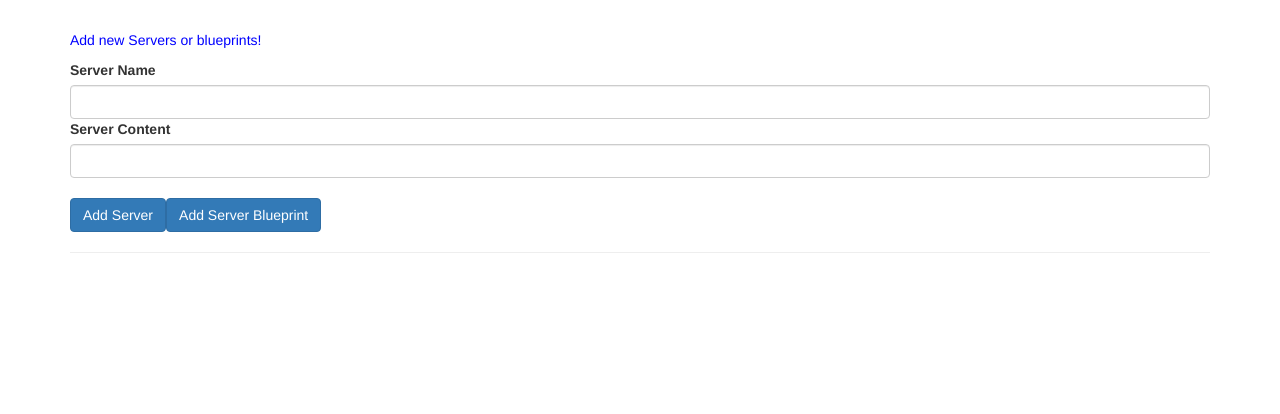
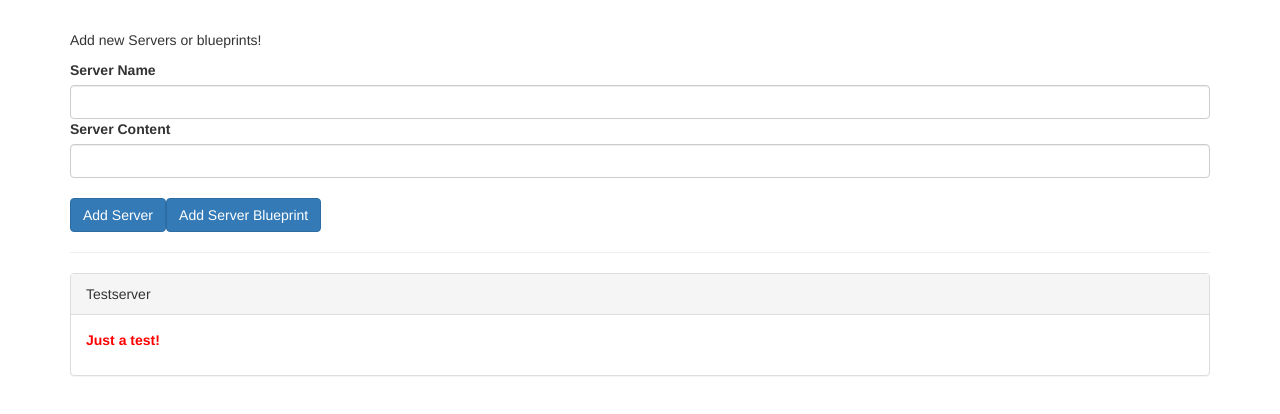
Before and after one commit to median-man/angular-sandbox, an Angular app: page / in a window 1280 px wide. Shown: the top 414 px of the page. Built offline with nearby package versions, Linux system fonts and the light colour scheme.

Commit message:
Refactor app component
Factor app component. App is composed of cockpit and server-elements.
Cockpit can emit two events which app listens for--blueprintCreated and
serverCreated. A new server element is added to the list of servers
rendered by app accordingly.

```diff
--- a/src/app/app.component.html
+++ b/src/app/app.component.html
@@ -1,34 +1,10 @@
 <div class="container">
-  <div class="row">
-    <div class="col-xs-12">
-      <p>Add new Servers or blueprints!</p>
-      <label>Server Name</label>
-      <input type="text" class="form-control" [(ngModel)]="newServerName">
-      <label>Server Content</label>
-      <input type="text" class="form-control" [(ngModel)]="newServerContent">
-      <br>
-      <button
-        class="btn btn-primary"
-        (click)="onAddServer()">Add Server</button>
-      <button
-        class="btn btn-primary"
-        (click)="onAddBlueprint()">Add Server Blueprint</button>
-    </div>
-  </div>
+  <app-cockpit (serverCreated)="onServerAdded($event)" (blueprintCreated)="onBlueprintAdded($event)"></app-cockpit>
   <hr>
   <div class="row">
     <div class="col-xs-12">
-      <div
-        class="panel panel-default"
-        *ngFor="let element of serverElements">
-        <div class="panel-heading">{{ element.name }}</div>
-        <div class="panel-body">
-          <p>
-            <strong *ngIf="element.type === 'server'" style="color: red">{{ element.content }}</strong>
-            <em *ngIf="element.type === 'blueprint'">{{ element.content }}</em>
-          </p>
-        </div>
-      </div>
+      <app-server-element *ngFor="let serverElement of serverElements"
+        [element]="serverElement"></app-server-element>
     </div>
   </div>
 </div>
--- a/src/app/app.component.ts
+++ b/src/app/app.component.ts
@@ -6,23 +6,21 @@ import { Component } from '@angular/core';
   styleUrls: ['./app.component.css']
 })
 export class AppComponent {
-  serverElements = [];
-  newServerName = '';
-  newServerContent = '';
+  serverElements = [{ type: 'server', name: 'Testserver', content: 'Just a test!' }];
 
-  onAddServer() {
+  onServerAdded({ name, content }) {
     this.serverElements.push({
       type: 'server',
-      name: this.newServerName,
-      content: this.newServerContent
+      name,
+      content,
     });
   }
 
-  onAddBlueprint() {
+  onBlueprintAdded({ name, content }) {
     this.serverElements.push({
       type: 'blueprint',
-      name: this.newServerName,
-      content: this.newServerContent
+      name,
+      content,
     });
   }
 }
--- a/src/app/app.module.ts
+++ b/src/app/app.module.ts
@@ -4,10 +4,14 @@ import { FormsModule } from '@angular/forms';
 import { HttpModule } from '@angular/http';
 
 import { AppComponent } from './app.component';
+import { CockpitComponent } from './cockpit/cockpit.component';
+import { ServerElementComponent } from './server-element/server-element.component';
 
 @NgModule({
   declarations: [
-    AppComponent
+    AppComponent,
+    CockpitComponent,
+    ServerElementComponent
   ],
   imports: [
     BrowserModule,
--- /dev/null
+++ b/src/app/cockpit/cockpit.component.html
@@ -0,0 +1,13 @@
+<div class="row">
+  <div class="col-xs-12">
+    <p>Add new Servers or blueprints!</p>
+    <label>Server Name</label>
+    <input type="text" class="form-control" [(ngModel)]="newServerName">
+    <label>Server Content</label>
+    <input type="text" class="form-control" [(ngModel)]="newServerContent">
+    <br>
+    <button class="btn btn-primary" (click)="onAddServer()">Add Server</button>
+    <button class="btn btn-primary" (click)="onAddBlueprint()">Add Server
+      Blueprint</button>
+  </div>
+</div>
--- /dev/null
+++ b/src/app/cockpit/cockpit.component.ts
@@ -0,0 +1,28 @@
+import { Component, OnInit, EventEmitter, Output } from '@angular/core';
+
+@Component({
+  selector: 'app-cockpit',
+  templateUrl: './cockpit.component.html',
+  styleUrls: ['./cockpit.component.css']
+})
+export class CockpitComponent implements OnInit {
+  @Output() serverCreated = new EventEmitter<{ name: string, content: string }>();
+  @Output() blueprintCreated = new EventEmitter<{ name: string, content: string }>();
+
+  newServerName = '';
+  newServerContent = '';
+
+  constructor() { }
+
+  ngOnInit() {
+  }
+
+  onAddServer() {
+    this.serverCreated.emit({ name: this.newServerName, content: this.newServerContent });
+  }
+
+  onAddBlueprint() {
+    this.blueprintCreated.emit({ name: this.newServerName, content: this.newServerContent });
+  }
+
+}
--- /dev/null
+++ b/src/app/server-element/server-element.component.html
@@ -0,0 +1,10 @@
+<div class="panel panel-default">
+  <div class="panel-heading">{{ element.name }}</div>
+  <div class="panel-body">
+    <p>
+      <strong *ngIf="element.type === 'server'" style="color: red">{{
+        element.content }}</strong>
+      <em *ngIf="element.type === 'blueprint'">{{ element.content }}</em>
+    </p>
+  </div>
+</div>
--- /dev/null
+++ b/src/app/server-element/server-element.component.ts
@@ -0,0 +1,16 @@
+import { Component, OnInit, Input } from '@angular/core';
+
+@Component({
+  selector: 'app-server-element',
+  templateUrl: './server-element.component.html',
+  styleUrls: ['./server-element.component.css']
+})
+export class ServerElementComponent implements OnInit {
+  @Input() element: { type: string, name: string, content: string };
+
+  constructor() { }
+
+  ngOnInit() {
+  }
+
+}
```
Also changed, not shown: src/app/cockpit/cockpit.component.css (added), src/app/server-element/server-element.component.css (added).
